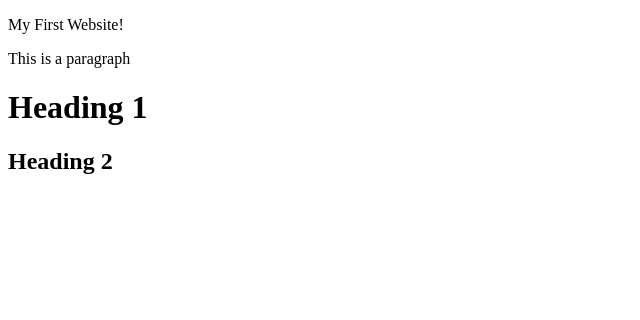
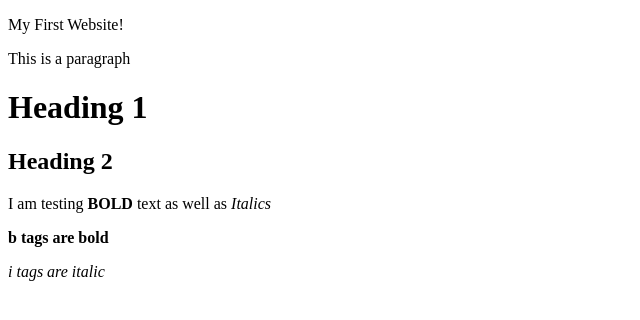
Before and after one commit to jonathandeharo/My-First-Website, a plain HTML site: page index.html in a window 1280 px wide. Shown: the whole page, without its empty margins (0-640 px from the left). Drawn offline with Linux system fonts and the light colour scheme.

Commit message:
added bold and italic text.

```diff
--- a/index.html
+++ b/index.html
@@ -9,12 +9,17 @@
 
   <body>
     <p>My First Website!</p>
-
     <p>This is a paragraph</p>
 
     <h1>Heading 1</h1>
+    <h2>Heading 2</h2>
 
-    <h2>Heading 2</h2>
+    <p>I am testing <strong>BOLD</strong> text as well as <em>Italics</em></p>
+    <p><b>b tags are bold</b></p>
+    <p><i>i tags are italic</i></p>
+
+    <!-- This is a comment -->
+    <!-- b and i tags should not be used-->
   </body>
 
 </html>
```
